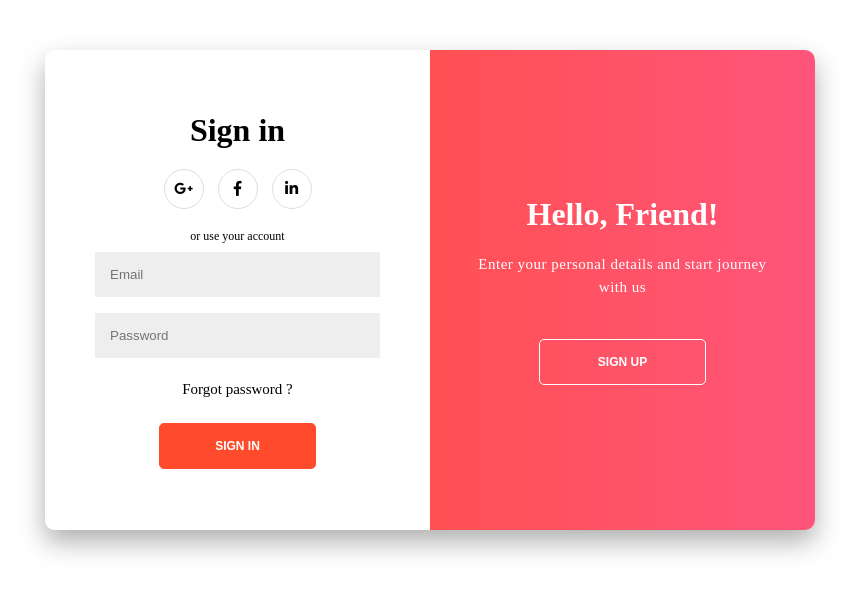
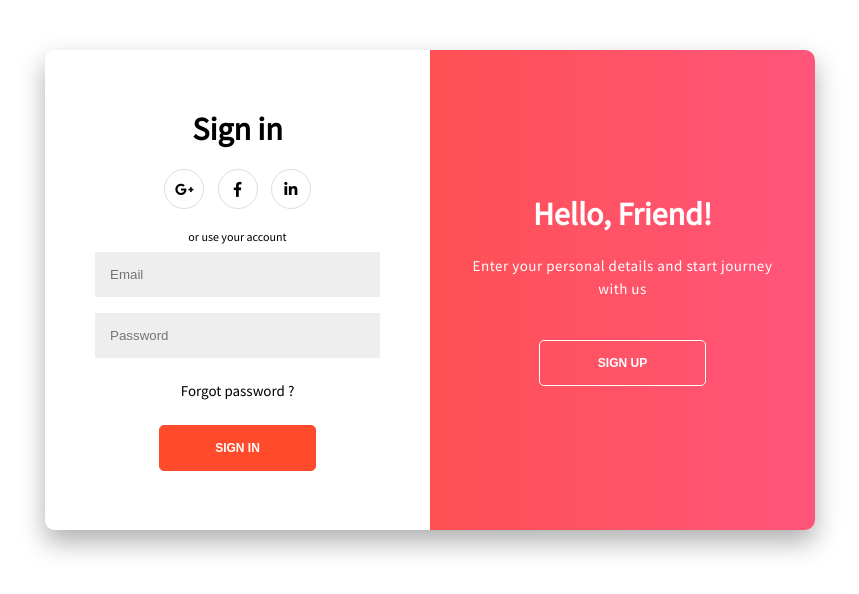
Before and after one commit to tanyagoyal15/Callhub_Assignment, a plain HTML site: page index.html in a window 1280 px wide. Shown: the whole page, without its empty margins (210-1069 px from the left). Drawn offline with Linux system fonts and the light colour scheme.

Commit message:
added font style

```diff
--- a/index.css
+++ b/index.css
@@ -7,7 +7,13 @@ body {
     display: flex;
     flex-direction: column;
 	justify-content: center;
-    align-items: center;
+	align-items: center;
+	font-family: 'Source Sans Pro', sans-serif;
+}
+
+h1 {
+	font-weight: bold;
+	margin: 0;
 }
 
 .container {
@@ -56,11 +62,6 @@ input {
 	padding: 15px;
 	margin: 8px auto;
 	width: 100%;
-}
-
-h1 {
-	font-weight: bold;
-	margin: 0;
 }
 
 a {
@@ -191,7 +192,7 @@ button:focus {
 
 .overlay p {
 	font-size: 15px;
-	font-weight: 100;
+	font-weight: lighter;
 	line-height: 23px;
 	letter-spacing: 0.5px;
 	margin: 20px 0 30px;
--- a/index.html
+++ b/index.html
@@ -5,6 +5,7 @@
     <title>SignUp/SignIn Form</title>
     <link rel="stylesheet" href="index.css">
     <link rel="stylesheet" href="https://use.fontawesome.com/releases/v5.0.8/css/all.css">
+    <link href="https://fonts.googleapis.com/css?family=Source+Sans+Pro&display=swap" rel="stylesheet">
 </head>
 
 <body>
@@ -14,8 +15,8 @@
             <form action="#" onsubmit="return validateSignUpForm()">
                 <h1>Create your account</h1>
                 <div class="links">
+                    <a href="#" class="social_links"><i class="fab fa-google-plus-g"></i></a>
                     <a href="#" class="social_links"><i class="fab fa-facebook-f"></i></a>
-                    <a href="#" class="social_links"><i class="fab fa-google-plus-g"></i></a>
                     <a href="#" class="social_links"><i class="fab fa-linkedin-in"></i></a>
                 </div>
                 <span>or use your email for registrations</span>
```
